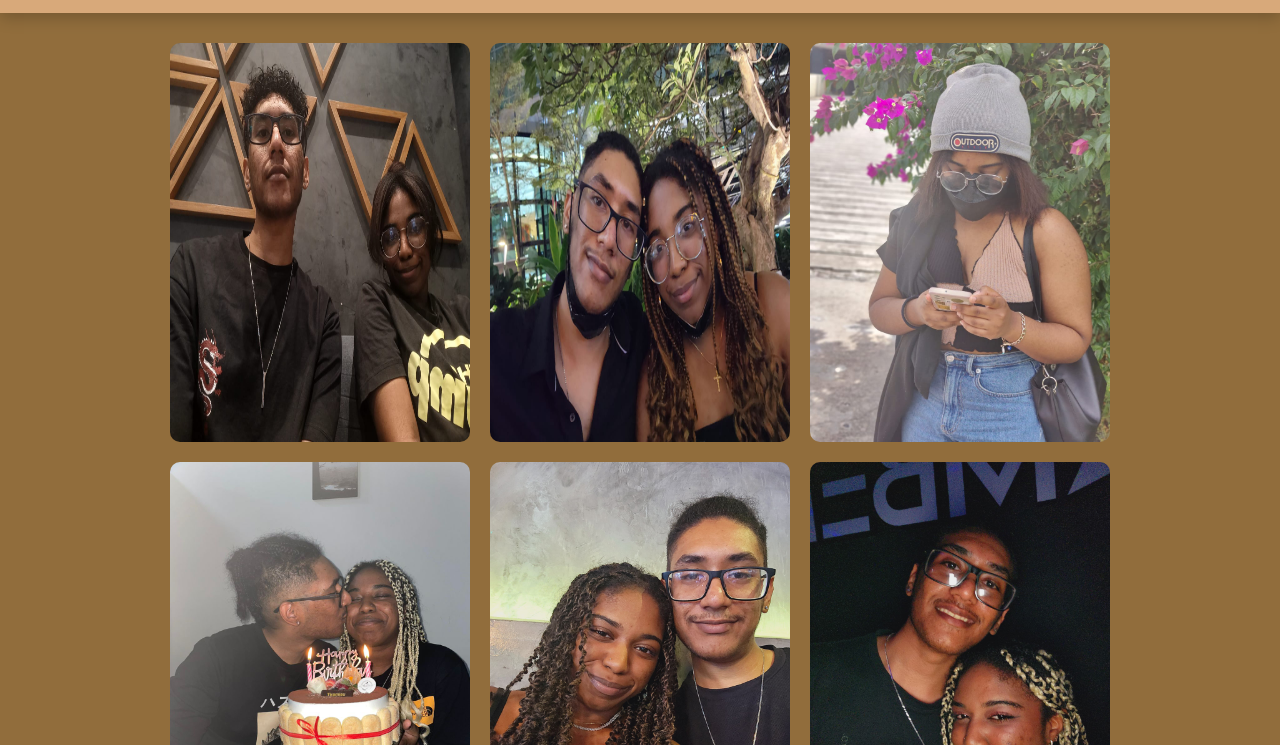
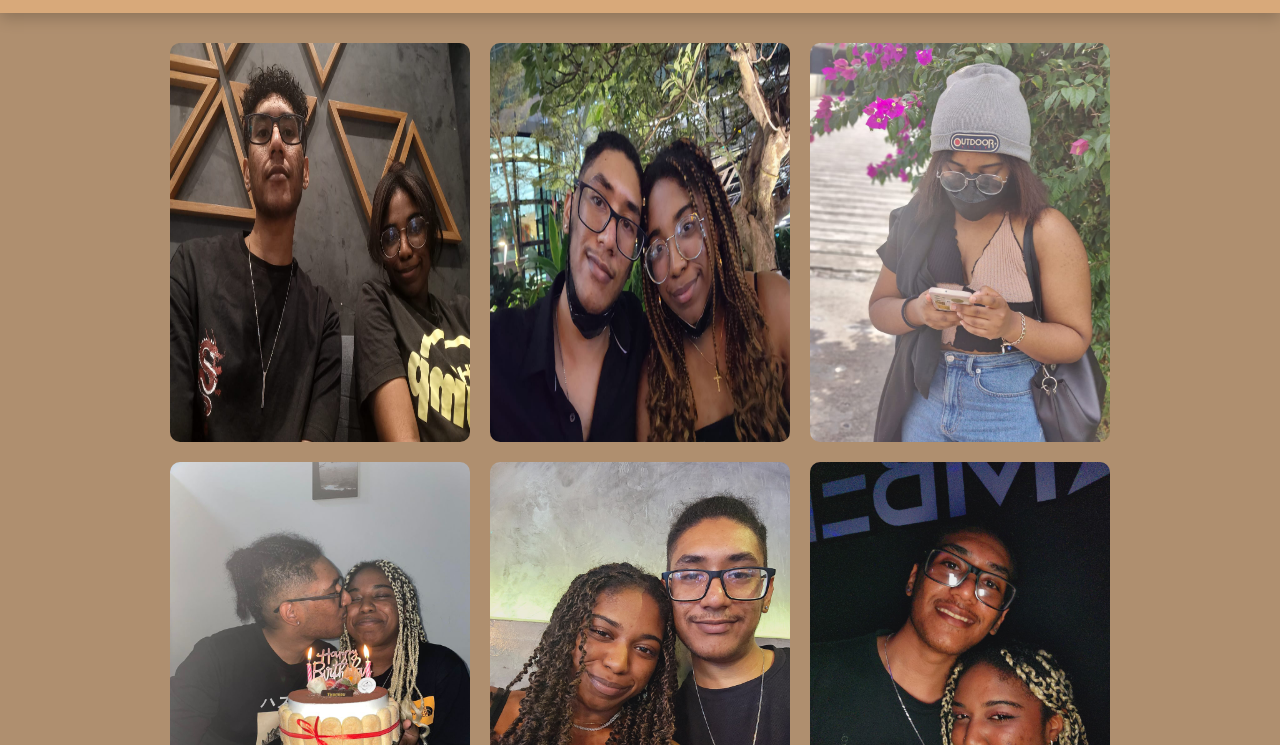
Before and after one commit to GregoryPana/MemoryHall, a plain HTML site: page greg.html in a window 1280 px wide. Shown: the part 55-800 px from the top of the page. Drawn offline with nearby package versions, Linux system fonts and the light colour scheme.

Commit message:
greg page colour

```diff
--- a/styles.css
+++ b/styles.css
@@ -33,7 +33,7 @@ Variables
   /*background colours for each page*/
   --clr-friends-page: #e7c4df;
   --clr-family-page:  #ffb4a9;
-  --clr-greg-page: #916d3c;
+  --clr-greg-page: #AF8F6F;
   --clr-jayde-page: #9c9c9c;
   --clr-timer-page: hsl(211, 39%, 23%);
 
```
